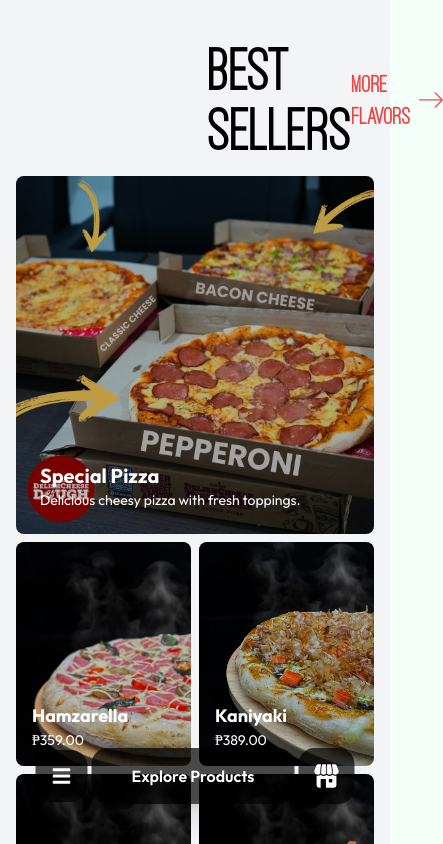
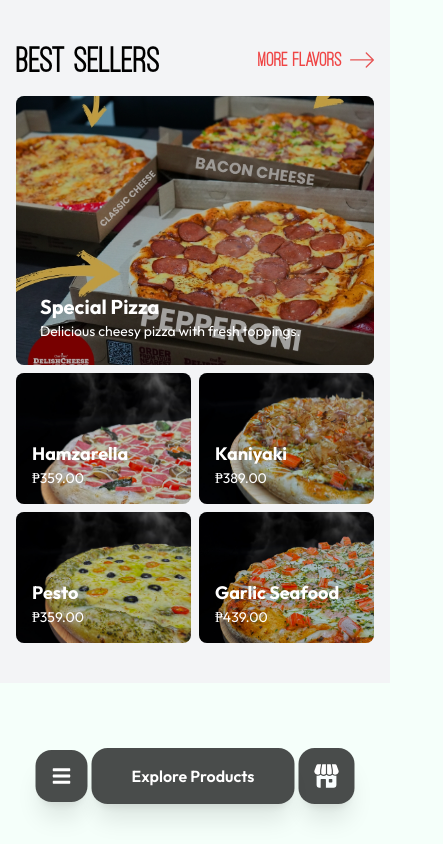
Before and after one commit to lorens00/dcd-website, a React (Create React App) app: page /featured in a window 390 px wide. Shown: the top 844 px of the page, 443 px wide, since content can reach past the window. Built offline with nearby package versions, Linux system fonts and the light colour scheme.

Commit message:
updates3

```diff
--- a/src/components/AppNavbar/AppNavbar.jsx
+++ b/src/components/AppNavbar/AppNavbar.jsx
@@ -15,7 +15,7 @@ export default function AppNavbar() {
 
     // Home page logic: show navbar after scrolling past a certain point
     const handleScroll = () => {
-      const scrollThreshold = 500; // Adjust based on carousel height
+      const scrollThreshold = 700; // Adjust based on carousel height
       setIsNavbarVisible(window.scrollY > scrollThreshold);
     };
 
--- a/src/components/Header.jsx
+++ b/src/components/Header.jsx
@@ -19,10 +19,10 @@ const Header = () => {
   return (
     <motion.div
       className={`fixed top-0 left-0 right-0 z-50 p-5 ${
-        isVisible ? "opacity-100" : "opacity-0"
-      } transition-opacity duration-500 bg-transparent`}
+        isVisible ? "opacity-100 pointer-events-auto" : "opacity-0 pointer-events-none"
+      } transition-opacity duration-200 bg-transparent`}
     >
-      <a href="/">
+      <a href="/" className={`${isVisible ? "pointer-events-auto" : "pointer-events-none"}`}>
         <img
           className="w-36 md:w-48 lg:w-56 mx-auto"
           src="/assets/icons/logo-white.png"
--- a/src/components/Header2.jsx
+++ b/src/components/Header2.jsx
@@ -19,10 +19,10 @@ const Header = () => {
   return (
     <motion.div
       className={`fixed top-0 left-0 right-0 z-50 p-5 ${
-        isVisible ? "opacity-100" : "opacity-0"
-      } transition-opacity duration-500 bg-transparent`}
+        isVisible ? "opacity-100 pointer-events-auto" : "opacity-0 pointer-events-none"
+      } transition-opacity duration-200 bg-transparent`}
     >
-      <a href="/">
+      <a href="/" className={`${isVisible ? "pointer-events-auto" : "pointer-events-none"}`}>
         <img
           className="w-36 md:w-44 mx-auto"
           src="/assets/icons/logo.png"
--- a/src/pages/Featured.jsx
+++ b/src/pages/Featured.jsx
@@ -7,30 +7,41 @@ const Featured = () => {
       <div className="container mx-auto px-4">
         {/* Header */}
         <div className="flex justify-between items-center pb-4">
-          <h3 className="font-ostrichmedium font-bold text-6xl ml-48 tracking-wide">Best Sellers</h3>
-          <Link to="/menu" className="font-ostrichmedium font-semibold text-red-500 text-2xl mr-48 flex items-center gap-2 tracking-wide hover:underline hover:text-red-600">
+          <h3 className="font-ostrichmedium font-bold text-4xl lg:text-6xl xl:ml-48 tracking-wide">
+            Best Sellers
+          </h3>
+          <Link
+            to="/menu"
+            className="font-ostrichmedium font-semibold text-red-500 text-xl lg:text-2xl xl:mr-48 flex items-center gap-2 tracking-wide hover:underline hover:text-red-600"
+          >
             MORE FLAVORS
-            <img src="/assets/icons/right-arrow.svg" className="w-6 transition-transform duration-200 hover:translate-x-1" alt="" />
+            <img
+              src="/assets/icons/right-arrow.svg"
+              className="w-6 transition-transform duration-200 hover:translate-x-1"
+              alt=""
+            />
           </Link>
         </div>
-
-
 
         {/* Cards Section */}
         <div className="grid grid-cols-1 sm:grid-cols-3 xl:grid-cols-8 gap-2 md:gap-3">
           {/* Big Card */}
           <div className="xl:col-span-3 sm:col-span-3 col-span-3 xl:col-start-2 relative rounded-lg overflow-hidden group">
+            <div className="w-full aspect-[4/3]">
               <img
                 src="assets/banner/featured.jpg"
                 alt="Big Featured"
-              className="w-full sm:h-64 md:h-80 lg:h-fit xl:h-[61.5vh] sm:object-fill md:object-cover md:object-center lg:object-cover"
+                className="w-full h-full object-cover"
               />
+            </div>
             <div className="absolute inset-0 bg-black bg-opacity-25 flex flex-col justify-end p-6 text-white transition-opacity duration-300 group-hover:bg-opacity-50">
               <h2 className="text-xl sm:text-lg font-bold">Special Pizza</h2>
               <p className="text-sm">Delicious cheesy pizza with fresh toppings.</p>
             </div>
-            {/* Hover Effect */}
-            <Link to="/menu" className="absolute inset-0 flex items-center justify-center bg-black bg-opacity-0 group-hover:bg-opacity-50 transition-all duration-300">
+            <Link
+              to="/menu"
+              className="absolute inset-0 flex items-center justify-center bg-black bg-opacity-0 group-hover:bg-opacity-50 transition-all duration-300"
+            >
               <div className="flex items-center gap-2 text-white text-lg font-bold opacity-0 group-hover:opacity-100 transition-opacity duration-300">
                 More flavors <img src="/assets/icons/arrow2.svg" alt="arrow" className="w-5 h-5" />
               </div>
@@ -46,17 +57,21 @@ const Featured = () => {
               { name: "Garlic Seafood", price: "₱439.00", src: "/assets/PizzaFlavor/Garlic Seafood.jpg" }
             ].map((item, index) => (
               <div key={index} className="relative rounded-lg overflow-hidden group">
+                <div className="w-full aspect-[4/3]">
                   <img
                     src={item.src}
                     alt={item.name}
-                  className="w-[35vh] h-56 md:h-64 md:w-[36vh] xl:h-[30vh] object-cover"
+                    className="w-full h-full object-cover"
                   />
+                </div>
                 <div className="absolute inset-0 bg-black bg-opacity-25 flex flex-col justify-end p-4 text-white transition-opacity duration-300 group-hover:bg-opacity-50">
                   <h3 className="text-lg font-bold">{item.name}</h3>
                   <p className="text-sm">{item.price}</p>
                 </div>
-                {/* Hover Effect */}
-                <Link to="/menu" className="absolute inset-0 flex items-center justify-center bg-black bg-opacity-0 group-hover:bg-opacity-50 transition-all duration-300">
+                <Link
+                  to="/menu"
+                  className="absolute inset-0 flex items-center justify-center bg-black bg-opacity-0 group-hover:bg-opacity-50 transition-all duration-300"
+                >
                   <div className="flex items-center gap-2 text-white text-lg font-bold opacity-0 group-hover:opacity-100 transition-opacity duration-300">
                     More flavors <img src="/assets/icons/arrow2.svg" alt="arrow" className="w-5 h-5" />
                   </div>
--- a/src/pages/Home.jsx
+++ b/src/pages/Home.jsx
@@ -72,6 +72,10 @@ export default function Home() {
       <div className="my-5">
         <About />
       </div>
+
+      <div>
+        <Footer />
+      </div>
     </>
   );
 }
--- a/src/pages/Menu.jsx
+++ b/src/pages/Menu.jsx
@@ -30,17 +30,21 @@ const Menu = () => {
   };
 
   return (
-    <div className="overflow-hidden min-h-screen bg-gray-100">
+    <div className="min-h-screen bg-gray-100">
+      {/* Header */}
       <div className="mb-24 md:pb-10">
         <Header2 />
       </div>
-      <div className="p-4 mt-2">
-        <div className="flex flex-col items-center pt-8 lg:pt-14">
+
+      {/* Sticky Navigation */}
+      <div className="p-4 mt-2 sticky top-0 bg-white z-10 ">
+        <div className="flex flex-col items-center pt-5">
           <h2 className="font-allura text-4xl lg:text-5xl xl:text-6xl font-extrabold pb-6 md:pb-8 text-center text-red-700">
             Made for You
           </h2>
           <div className="container mx-auto px-4 mb-6 lg:px-32">
-            <div className="flex justify-between items-center">
+            <div className="flex justify-between items-center -mb-6">
+              {/* Category Buttons */}
               <div className="flex gap-2 md:gap-6">
                 {["all", "pizza", "merch"].map((category) => (
                   <button
@@ -56,6 +60,8 @@ const Menu = () => {
                   </button>
                 ))}
               </div>
+
+              {/* Shop Button */}
               <button
                 className="font-allura flex items-center text-base md:text-lg xl:text-2xl font-semibold px-4 py-2 rounded-full bg-yellow-400 hover:bg-yellow-500 transition duration-300"
                 onClick={() => (window.location.href = "/store")}
@@ -65,6 +71,10 @@ const Menu = () => {
               </button>
             </div>
           </div>
+        </div>
+      </div>
+
+      {/* Product Grid */}
       <div className="container mx-auto lg:px-20 flex justify-center">
         {loading ? (
           <div className="grid grid-cols-1 sm:grid-cols-2 md:grid-cols-3 lg:grid-cols-4 gap-6 pb-24 lg:pb-56">
@@ -111,9 +121,9 @@ const Menu = () => {
           </div>
         )}
       </div>
-        </div>
+
+      {/* Footer */}
       <FooterCredits />
-      </div>
     </div>
   );
 };
```
Lines whose indentation alone changed are shown as unchanged.
